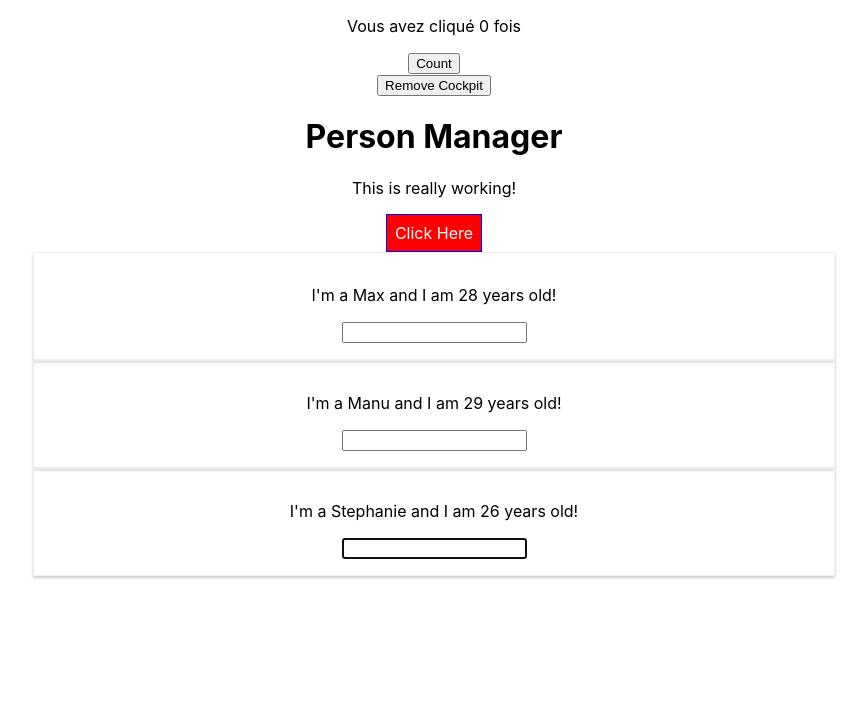
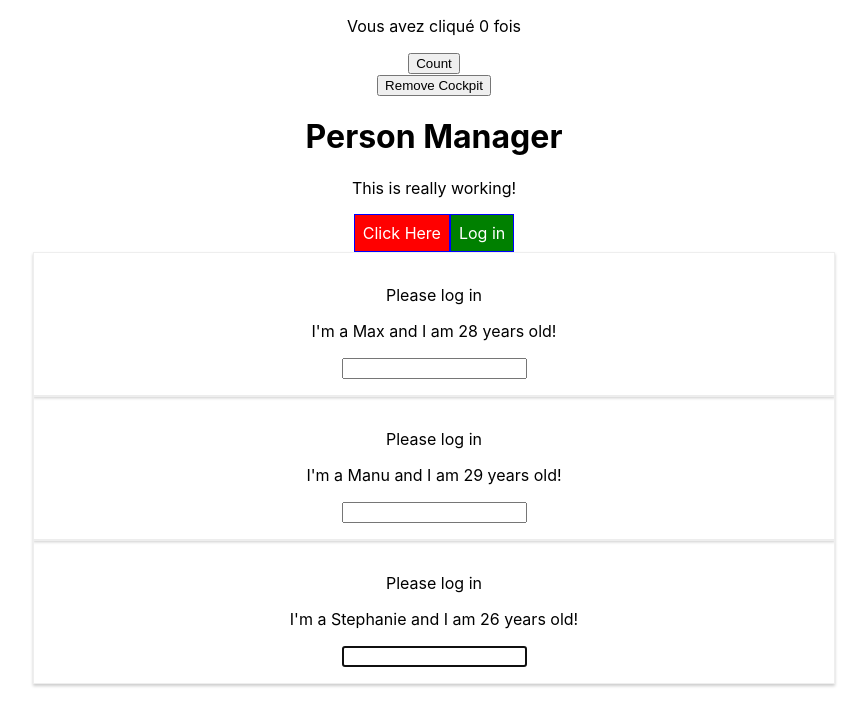
Before and after one commit to SLachiheb/Training-React, a React (Create React App) app in the folder react-complete-guide/: page / in a window 1280 px wide. Shown: the top 726 px of the page, without its empty margins (206-1073 px from the left). Built offline with nearby package versions, Linux system fonts and the light colour scheme.

Commit message:
understanding prop chain problems

```diff
--- a/react-complete-guide/src/Components/Cokpit/Cockpit.js
+++ b/react-complete-guide/src/Components/Cokpit/Cockpit.js
@@ -49,6 +49,7 @@
       <button ref={toggleBtnRef} className={btnClass} onClick={props.clicked}>
         Click Here
       </button>
+      <button onClick={props.login}> Log in </button>
     </div>
   );
 };
--- a/react-complete-guide/src/Components/Persons/Person/Person.js
+++ b/react-complete-guide/src/Components/Persons/Person/Person.js
@@ -17,6 +17,7 @@
     console.log('[Person.js] rendering...');
     return (
       <Fragment>
+        {this.props.isAuth ? <p>Authenticated !</p> : <p>Please log in</p>}
         <p onClick={this.props.click}>
           I'm a {this.props.name} and I am {this.props.age} years old!
         </p>
--- a/react-complete-guide/src/Components/Persons/Persons.js
+++ b/react-complete-guide/src/Components/Persons/Persons.js
@@ -23,6 +23,7 @@
             age={person.age}
             click={() => this.props.clicked(index)}
             changed={e => this.props.changed(e, person.id)}
+            isAuth={this.props.isAuthenticated}
           />
         </ErrorBoundary>
       );
--- a/react-complete-guide/src/containers/App.js
+++ b/react-complete-guide/src/containers/App.js
@@ -21,6 +21,7 @@
     showPerson: false,
     showCockpit: true,
     changeCounter: 0,
+    authentication: false,
   };
 
   shouldComponentUpdate(nextProps, nextState) {
@@ -64,6 +65,10 @@
     this.setState({ persons: persons });
   };
 
+  loginHandler = () => {
+    this.setState({ authentication: true });
+  };
+
   render() {
     console.log('[App.js] render');
     let persons = null;
@@ -74,6 +79,7 @@
           persons={this.state.persons}
           clicked={this.deletePersonsHandler}
           changed={this.nameChangeHandler}
+          isAuthenticated={this.state.authentication}
         />
       );
     }
@@ -94,6 +100,7 @@
             showPersons={this.state.showPersons}
             personsLength={this.state.persons.length}
             clicked={this.togglePersonsHandler}
+            login={this.loginHandler}
           />
         ) : null}
         {persons}
```
